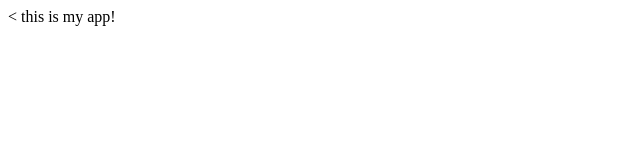
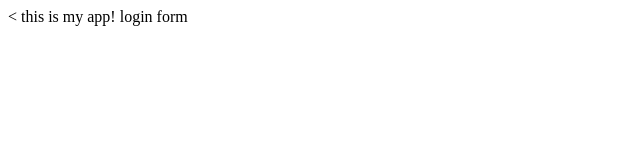
Before and after one commit to kennyWhiteCreations/git-practice-sample, a plain HTML site: page index.html in a window 1280 px wide. Shown: the full height of the page, 0-640 px from the left. Drawn offline with Linux system fonts and the light colour scheme.

Commit message:
login form

```diff
--- /dev/null
+++ b/dir2/app2.js
@@ -0,0 +1 @@
+console.log('fff');
--- a/index.html
+++ b/index.html
@@ -6,5 +6,6 @@
   </head>
   <body>
     this is my app!
+    login form
   </body>
 </html>
```
Also changed, not shown: login.html (added, +1 -0 lines), log.txt (added).
